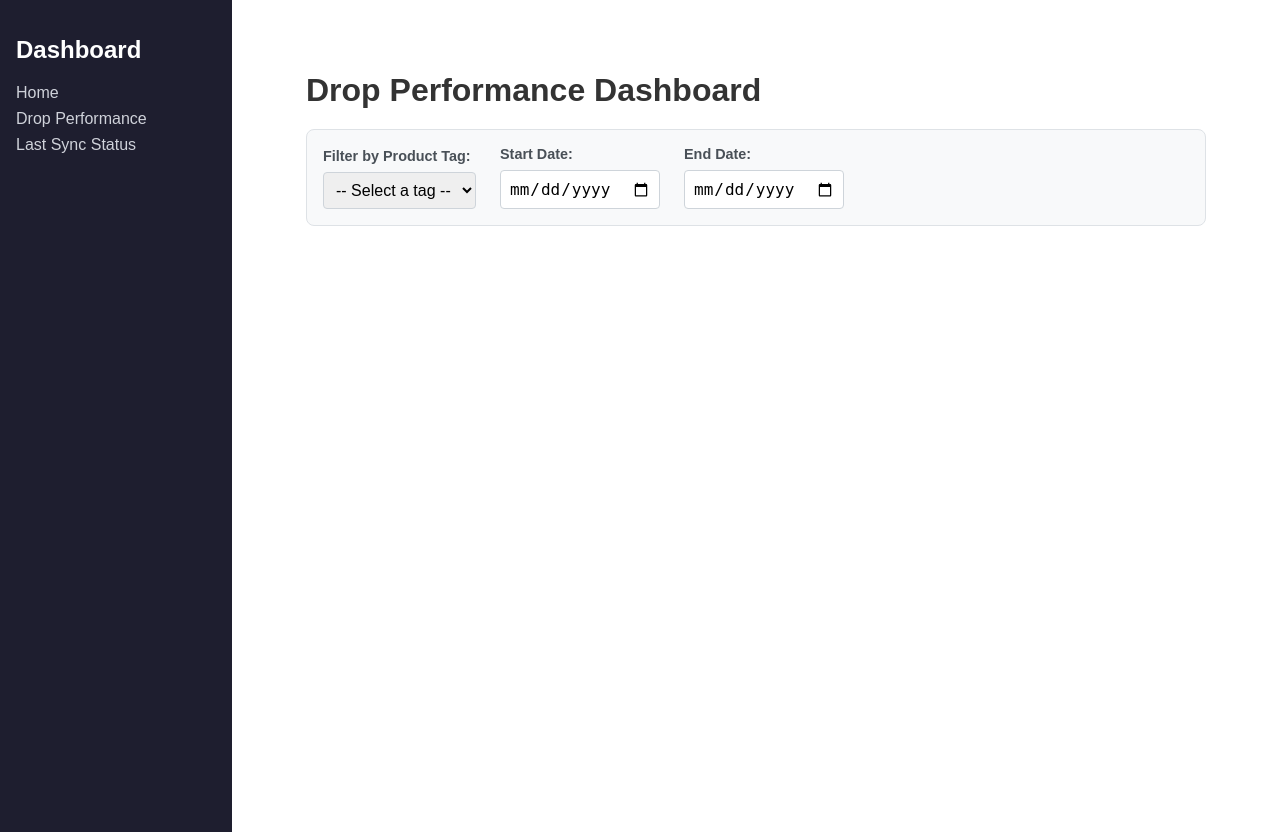
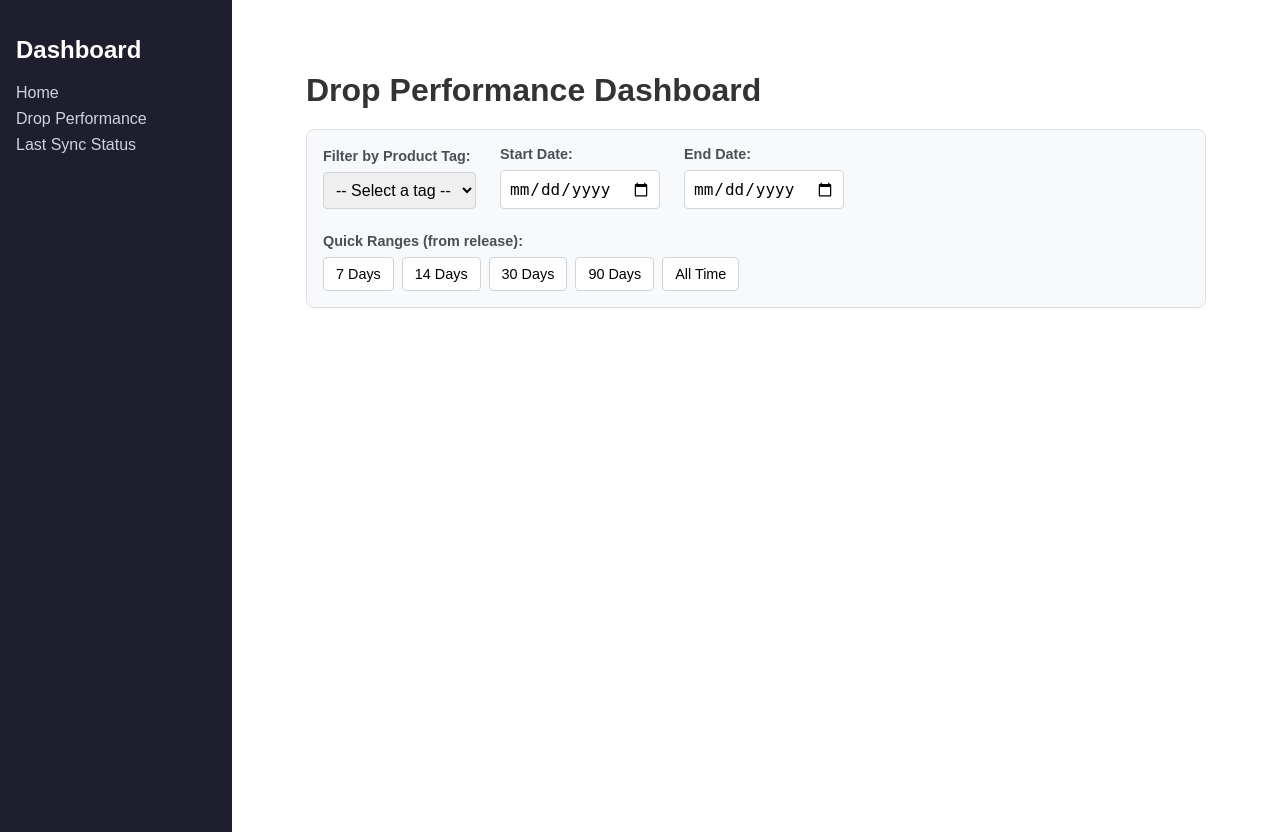
Before and after one commit to matta-kelly/lotus-lake, a Flask app: template custom_dashboards/templates/drop_performance.html in a window 1280 px wide. Run offline with Flask 3, Linux system fonts and the light colour scheme; the template is opened without the code that fills it, so the values that code supplies are empty.

Commit message:
Added date filter buttons to drop_performance dashboard

```diff
--- a/custom_dashboards/static/css/style.css
+++ b/custom_dashboards/static/css/style.css
@@ -17,11 +17,12 @@ h1 {
   margin-bottom: 20px;
 }
 
-/* New styles for filter controls */
+/* Updated styles for filter controls */
 .filters-container {
   display: flex;
-  gap: 1.5rem; /* Space between filter groups */
-  align-items: flex-end; /* Align items to the bottom */
+  flex-wrap: wrap; /* Allow filters to wrap on smaller screens */
+  gap: 1.5rem;
+  align-items: flex-end;
   margin-bottom: 1.5rem;
   padding: 1rem;
   background-color: #f8f9fa;
@@ -48,40 +49,66 @@ h1 {
   font-size: 1rem;
 }
 
+/* Styles for Quick Range buttons */
+.date-range-buttons div {
+  display: flex;
+  gap: 0.5rem;
+}
+
+.btn-range {
+  padding: 0.5rem 0.75rem;
+  border: 1px solid #ced4da;
+  border-radius: 4px;
+  background-color: #ffffff;
+  cursor: pointer;
+  font-size: 0.9rem;
+  transition: background-color 0.2s, color 0.2s;
+}
+
+.btn-range:hover {
+  background-color: #e9ecef;
+}
+
+.btn-range.active {
+  background-color: #1e1e2f;
+  color: white;
+  border-color: #1e1e2f;
+  outline: none;
+}
+
 /* Reusable Data Table Styles */
 .data-table {
   width: 100%;
-  border-collapse: collapse; /* Removes space between borders */
+  border-collapse: collapse;
   margin-top: 1.5rem;
   font-size: 0.95rem;
-  box-shadow: 0 2px 8px rgba(0,0,0,0.05); /* Subtle shadow for depth */
+  box-shadow: 0 2px 8px rgba(0,0,0,0.05);
   border-radius: 8px;
-  overflow: hidden; /* Ensures border-radius is respected */
+  overflow: hidden;
 }
 
 .data-table thead tr {
-  background-color: #1e1e2f; /* Dark header matching the sidebar */
+  background-color: #1e1e2f;
   color: #ffffff;
   text-align: left;
 }
 
 .data-table th, .data-table td {
-  padding: 12px 15px; /* Adds comfortable spacing */
+  padding: 12px 15px;
 }
 
 .data-table tbody tr {
-  border-bottom: 1px solid #dddddd; /* Clean horizontal lines */
+  border-bottom: 1px solid #dddddd;
 }
 
 .data-table tbody tr:nth-of-type(even) {
-  background-color: #f3f3f3; /* Zebra striping for readability */
+  background-color: #f3f3f3;
 }
 
 .data-table tbody tr:last-of-type {
   border-bottom: 2px solid #1e1e2f;
 }
 
-/* Align numbers to the right for clarity */
 .data-table td:nth-child(2),
 .data-table td:nth-child(3) {
   text-align: right;
--- a/custom_dashboards/templates/drop_performance.html
+++ b/custom_dashboards/templates/drop_performance.html
@@ -28,6 +28,16 @@
       <label for="endDate">End Date:</label>
       <input type="date" id="endDate" class="form-select">
     </div>
+    <div class="date-range-buttons">
+      <label>Quick Ranges (from release):</label>
+      <div>
+        <button data-days="7" class="btn-range">7 Days</button>
+        <button data-days="14" class="btn-range">14 Days</button>
+        <button data-days="30" class="btn-range">30 Days</button>
+        <button data-days="90" class="btn-range">90 Days</button>
+        <button data-days="all" class="btn-range">All Time</button>
+      </div>
+    </div>
   </div>
 
 
@@ -50,6 +60,9 @@
   const endDateFilter = document.getElementById("endDate");
   const table = document.getElementById("resultsTable");
   const tbody = table.querySelector("tbody");
+  const rangeButtons = document.querySelectorAll('.btn-range');
+
+  let releaseDate = null; // Variable to store the release date for the selected tag
 
   // Function to fetch and render data
   async function fetchData() {
@@ -59,13 +72,11 @@
 
     tbody.innerHTML = "";
 
-    // Only fetch if a tag is selected
     if (!tag) {
       table.style.display = "none";
       return;
     }
 
-    // Build the API URL with all parameters
     let apiUrl = `/api/drop-performance?tag=${encodeURIComponent(tag)}`;
     if (startDate && endDate) {
       apiUrl += `&start_date=${startDate}&end_date=${endDate}`;
@@ -87,9 +98,64 @@
     table.style.display = "table";
   }
 
-  // Add event listeners to all filters
-  tagFilter.addEventListener("change", fetchData);
-  startDateFilter.addEventListener("change", fetchData);
-  endDateFilter.addEventListener("change", fetchData);
+  // Function to set date range from buttons
+  function setDateRange(days) {
+    if (!releaseDate) {
+        alert("Please select a drop to get its release date first.");
+        return;
+    };
+
+    const startDate = new Date(releaseDate + 'T00:00:00'); // Add time to avoid timezone issues
+
+    if (days === 'all') {
+      startDateFilter.value = '';
+      endDateFilter.value = '';
+    } else {
+      const endDate = new Date(startDate);
+      endDate.setDate(startDate.getDate() + (days - 1));
+
+      startDateFilter.value = startDate.toISOString().split('T')[0];
+      endDateFilter.value = endDate.toISOString().split('T')[0];
+    }
+
+    fetchData();
+  }
+
+  // --- Event Listeners ---
+  tagFilter.addEventListener("change", async () => {
+    const tag = tagFilter.value;
+    releaseDate = null;
+    rangeButtons.forEach(btn => btn.classList.remove('active'));
+    startDateFilter.value = '';
+    endDateFilter.value = '';
+
+    if (tag) {
+      const res = await fetch(`/api/get-release-date?tag=${encodeURIComponent(tag)}`);
+      const data = await res.json();
+      if (data.release_date) {
+        releaseDate = data.release_date;
+      }
+    }
+    fetchData();
+  });
+
+  startDateFilter.addEventListener("change", () => {
+    rangeButtons.forEach(btn => btn.classList.remove('active'));
+    fetchData();
+  });
+  endDateFilter.addEventListener("change", () => {
+    rangeButtons.forEach(btn => btn.classList.remove('active'));
+    fetchData();
+  });
+
+  rangeButtons.forEach(button => {
+    button.addEventListener('click', () => {
+      rangeButtons.forEach(btn => btn.classList.remove('active'));
+      button.classList.add('active');
+
+      const days = button.dataset.days;
+      setDateRange(days === 'all' ? 'all' : parseInt(days));
+    });
+  });
 </script>
 {% endblock %}
```
Also changed, not shown: custom_dashboards/routes/drop_performance.py (+28 -0 lines).
